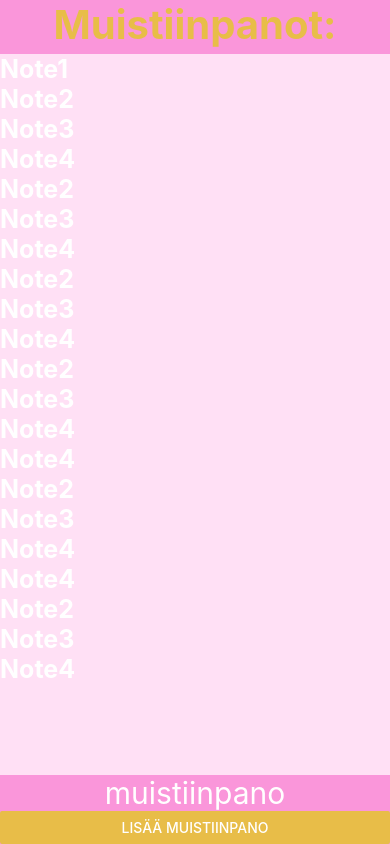
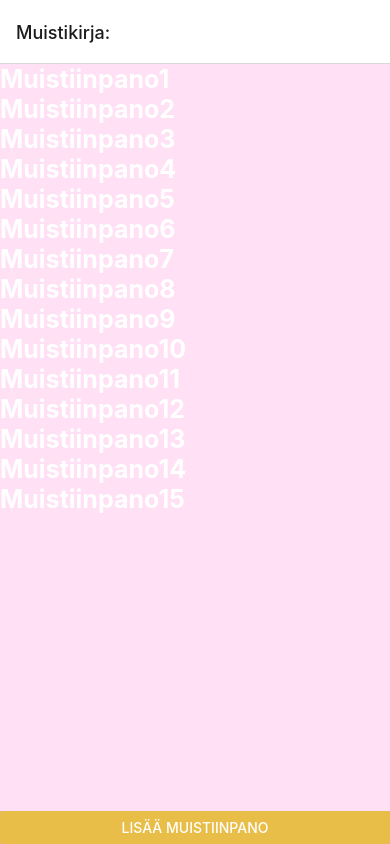
Before and after one commit to laurasarasofia/DTEK2040Ex4, a React Native app in the folder notes/: screen / in a window 390 px wide. Built offline with nearby package versions, Linux system fonts and the light colour scheme.

Commit message:
4.7 valmis
muutettu muistiinpanot suomeksi
luotu stacknavigator, jotta ohjelmassa lisätään muistiinpano eri tilassa kuin päänäytössä

```diff
--- a/notes/App.js
+++ b/notes/App.js
@@ -2,6 +2,7 @@ import { StyleSheet, Button, SafeAreaView, TextInput, Text, ScrollView, Alert }
 import { StatusBar } from "expo-status-bar";
 import React from 'react';
 import { createStackNavigator } from "@react-navigation/stack";
+import { NavigationContainer } from "@react-navigation/native";
 
 const Stack = createStackNavigator();
 
@@ -11,34 +12,29 @@ class App extends React.Component {
     super(props)
     this.state = {
       notes: [
-        "Note1",
-        "Note2",
-        "Note3",
-        "Note4",
-        "Note2",
-        "Note3",
-        "Note4",
-        "Note2",
-        "Note3",
-        "Note4",
-        "Note2",
-        "Note3",
-        "Note4",
-        "Note4",
-        "Note2",
-        "Note3",
-        "Note4",
-        "Note4",
-        "Note2",
-        "Note3",
-        "Note4"
+        "Muistiinpano1",
+        "Muistiinpano2",
+        "Muistiinpano3",
+        "Muistiinpano4",
+        "Muistiinpano5",
+        "Muistiinpano6",
+        "Muistiinpano7",
+        "Muistiinpano8",
+        "Muistiinpano9",
+        "Muistiinpano10",
+        "Muistiinpano11",
+        "Muistiinpano12",
+        "Muistiinpano13",
+        "Muistiinpano14",
+        "Muistiinpano15"
+
       ],
       text: "",
       setText: ""
     }
 
   }
-  createAlert = () =>{
+  createAlert = () => {
     Alert.alert(
       "Added note already exists!",
       "Please write a new note.",
@@ -73,24 +69,32 @@ class App extends React.Component {
   }
 
 
-
-
-  render() {
-
+  DefaultScreen = (props) => {
     return (
       <SafeAreaView style={styles.container}>
-        <Text style={styles.title}>Muistiinpanot:</Text>
         <ScrollView style={styles.contentContainer}>
           {this.state.notes.map(note => <Text style={styles.notes}>{note}</Text>)}
+
         </ScrollView>
+        <Button
+          title="Lisää muistiinpano"
+          color='#e8bd48'
+          style={styles.button}
+          onPress={() => props.navigation.navigate("Lisää muistiinpano: ")}
+        />
+      </SafeAreaView>
+    )
+  }
+
+  AddScreen = (props) => {
+    return (
+      <SafeAreaView>
         <TextInput
           placeholder="muistiinpano"
 
           onChangeText={(newText) => this.setState({ setText: newText })}
           keyboardType="default"
           style={styles.input}
-
-
         />
         <Button
           title="Lisää muistiinpano"
@@ -98,7 +102,22 @@ class App extends React.Component {
           onPress={this.addNote}
         />
 
-      </SafeAreaView >
+      </SafeAreaView>
+    )
+  }
+
+  render() {
+
+    return (
+
+      <NavigationContainer>
+        <Stack.Navigator initialRouteName="Muistikirja: ">
+          <Stack.Screen name="Muistikirja: " component={this.DefaultScreen} />
+          <Stack.Screen name="Lisää muistiinpano: " component={this.AddScreen} />
+        </Stack.Navigator>
+      </NavigationContainer>
+
+
     );
   }
 }
@@ -120,7 +139,7 @@ const styles = StyleSheet.create({
   },
   contentContainer: {
     textAlign: "center",
-    flex:2,
+    flex: 2,
     backgroundColor: "#ffe0f5",
 
 
@@ -132,11 +151,15 @@ const styles = StyleSheet.create({
     fontSize: 30,
     textAlign: "center"
   },
-  notes:{
-    color:"#ffffff",
+  notes: {
+    color: "#ffffff",
     fontWeight: "bold",
     fontSize: 25
 
+  },
+  button: {
+    fontSize:30,
+    fontWeight: "bold"
   }
 });
 
```
